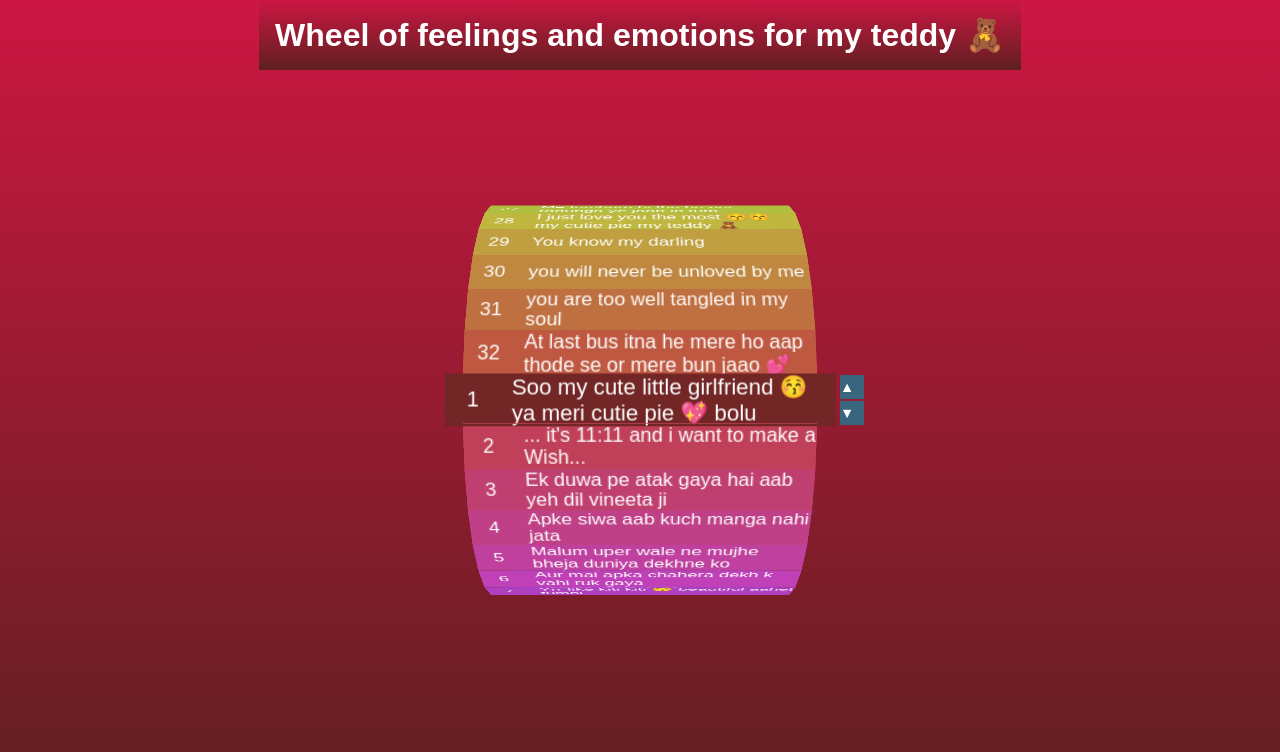
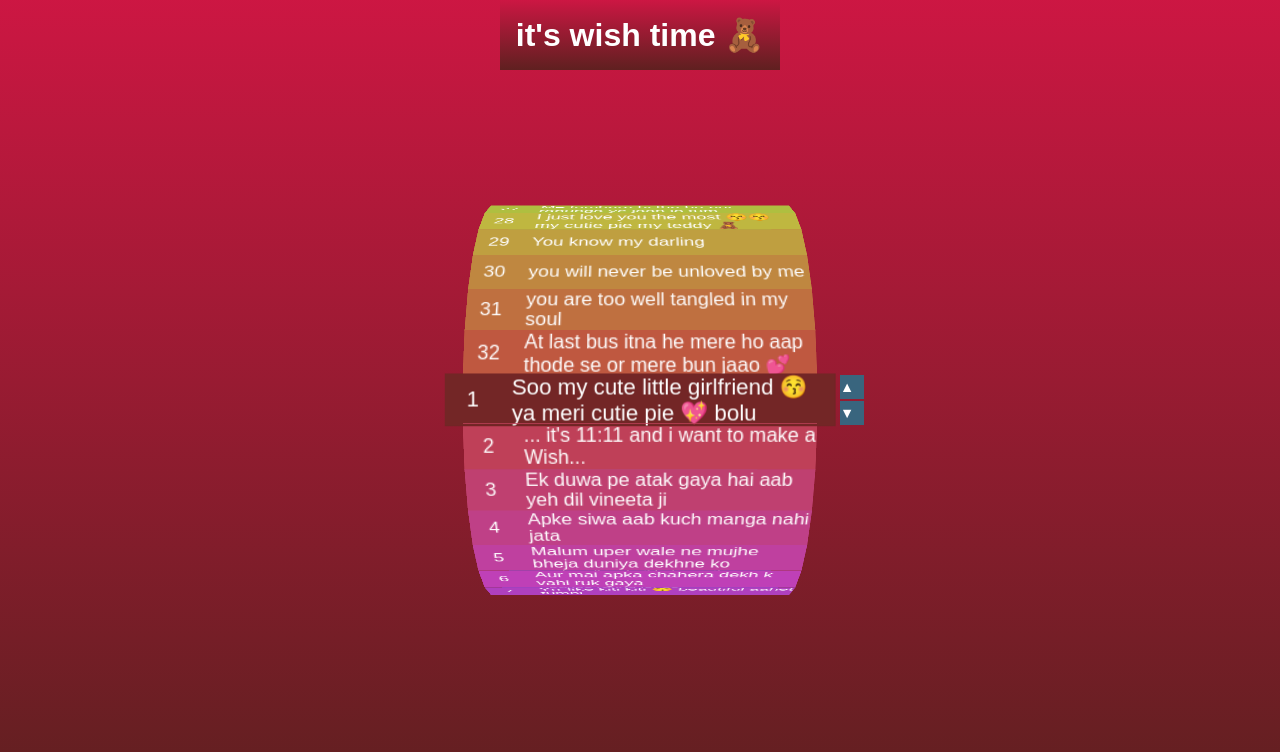
Before and after one commit to Gv0986/11-11-, a plain HTML site: page index.html in a window 1280 px wide. Drawn offline with nearby package versions, Linux system fonts and the light colour scheme.

Commit message:
Update index.html

```diff
--- a/index.html
+++ b/index.html
@@ -12,7 +12,7 @@
 </head>
 <body>
     <header>
-        <h1>Wheel of feelings and emotions for my teddy 🧸</h1>
+        <h1>it's wish time 🧸</h1>
       </header>
       <div class="container">
         <ul></ul>
```
